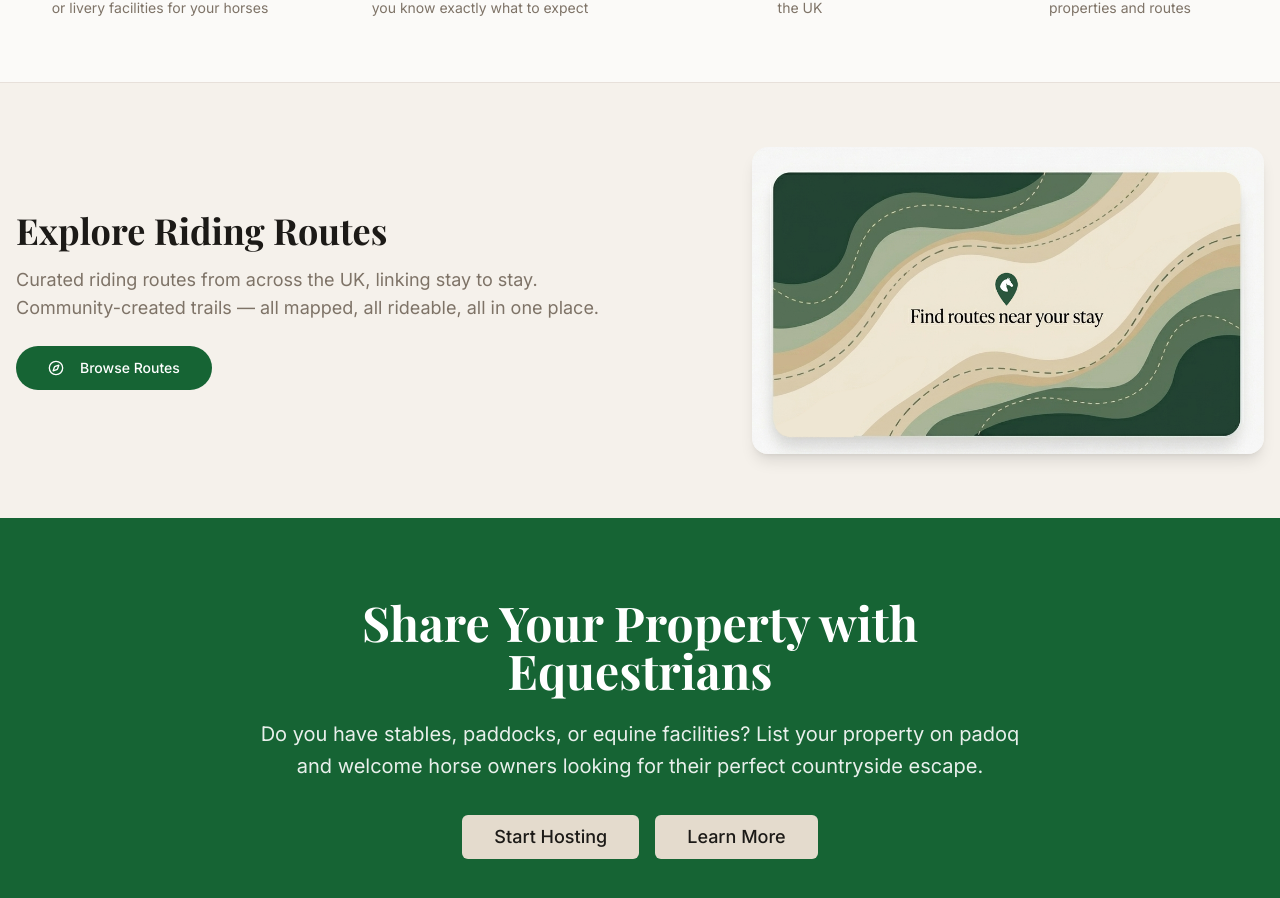
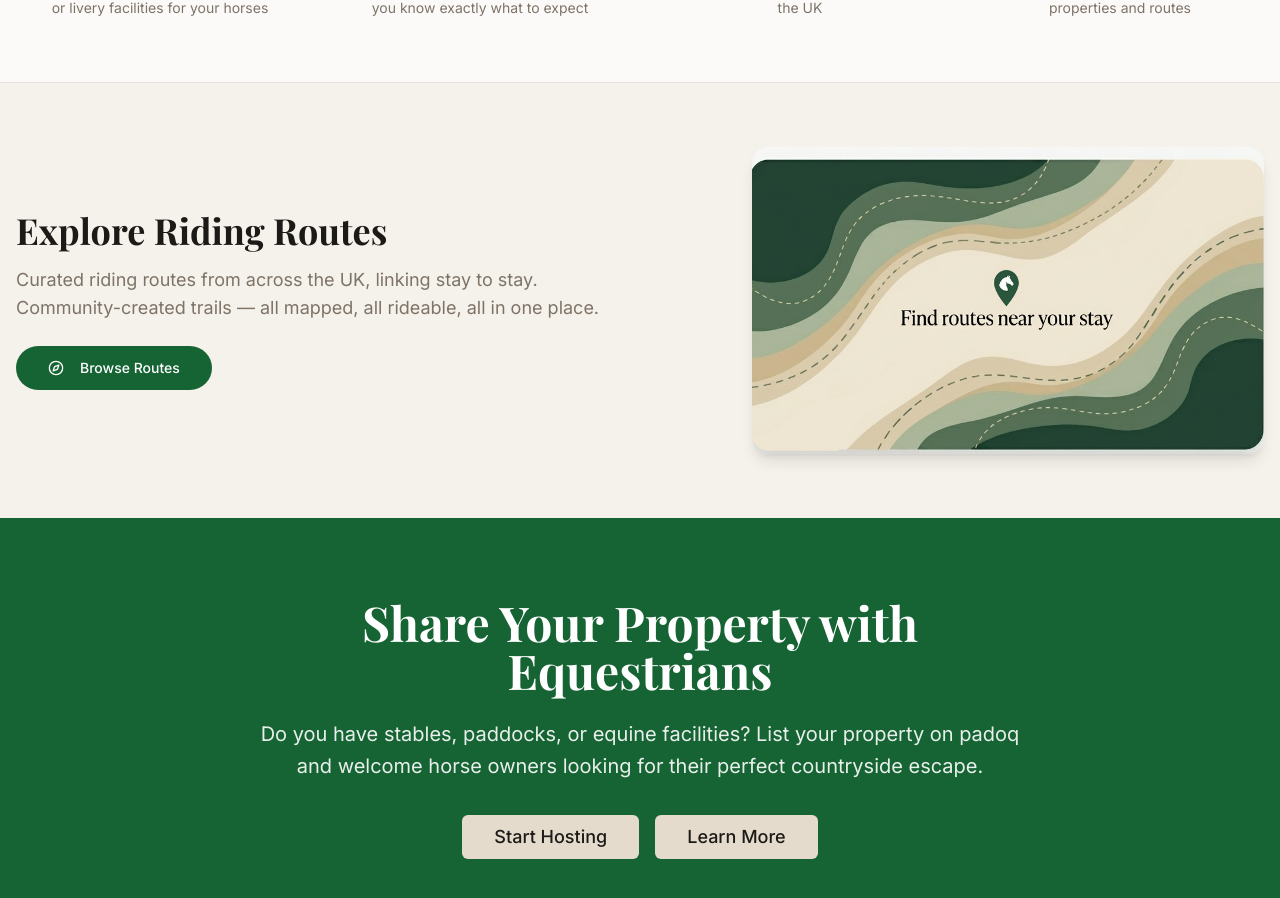
Before and after one commit to Bridlestay/Bridlestay, a Next.js app: page / in a window 1280 px wide. Shown: the part 1314-2212 px from the top of the page. Built offline with nearby package versions, Linux system fonts and the light colour scheme; no server answers; the database is empty; a web font is replaced by a local one.

Commit message:
style: scale-110 the routes image to crop baked-in white padding
The PNG has white margins baked into the canvas. CSS scale crops them out
without needing to edit the asset.

Co-Authored-By: Claude Opus 4.6 <noreply@anthropic.com>

```diff
--- a/app/page.tsx
+++ b/app/page.tsx
@@ -163,7 +163,7 @@ export default async function HomePage() {
                   src="/Find-Routes-Image-2.png"
                   alt="Curated riding routes across the UK"
                   fill
-                  className="object-cover"
+                  className="object-cover scale-110"
                   sizes="(max-width: 768px) 100vw, 512px"
                 />
               </div>
```
